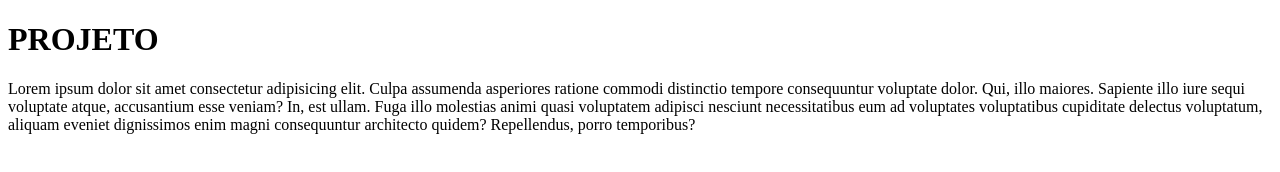
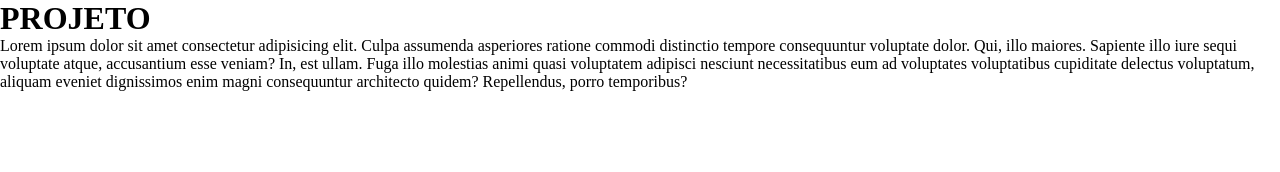
Before and after one commit to YariiDev/ATIVIDADE-DUPLA-GIT-GITHUB, a plain HTML site: page segunda-pagina.html in a window 1280 px wide. Drawn offline with Linux system fonts and the light colour scheme.

Commit message:
add assets, segunda-pagina.html and . .ccs changed

```diff
--- a/segunda-pagina.css
+++ b/segunda-pagina.css
@@ -1,3 +1,13 @@
 * {
+    box-sizing: border-box;
+    margin: 0;
     padding: 0;
 }
+
+.body-segunda-pagina {
+    background-image: url("");
+    background-size: cover;
+    background-position: center;
+    background-repeat: no-repeat;
+    background-attachment: fixed;
+}
--- a/segunda-pagina.html
+++ b/segunda-pagina.html
@@ -6,7 +6,7 @@
     <title>PROJETO</title>
     <link rel="stylesheet" href="segunda-pagina.css">
 </head>
-<body class="segunda-pagina">
+<body class="body-segunda-pagina">
     <h1>PROJETO</h1>
     <P>Lorem ipsum dolor sit amet consectetur adipisicing elit. Culpa assumenda asperiores ratione commodi distinctio tempore consequuntur voluptate dolor. Qui, illo maiores. Sapiente illo iure sequi voluptate atque, accusantium esse veniam?
     In, est ullam. Fuga illo molestias animi quasi voluptatem adipisci nesciunt necessitatibus eum ad voluptates voluptatibus cupiditate delectus voluptatum, aliquam eveniet dignissimos enim magni consequuntur architecto quidem? Repellendus, porro temporibus?</P>
```
